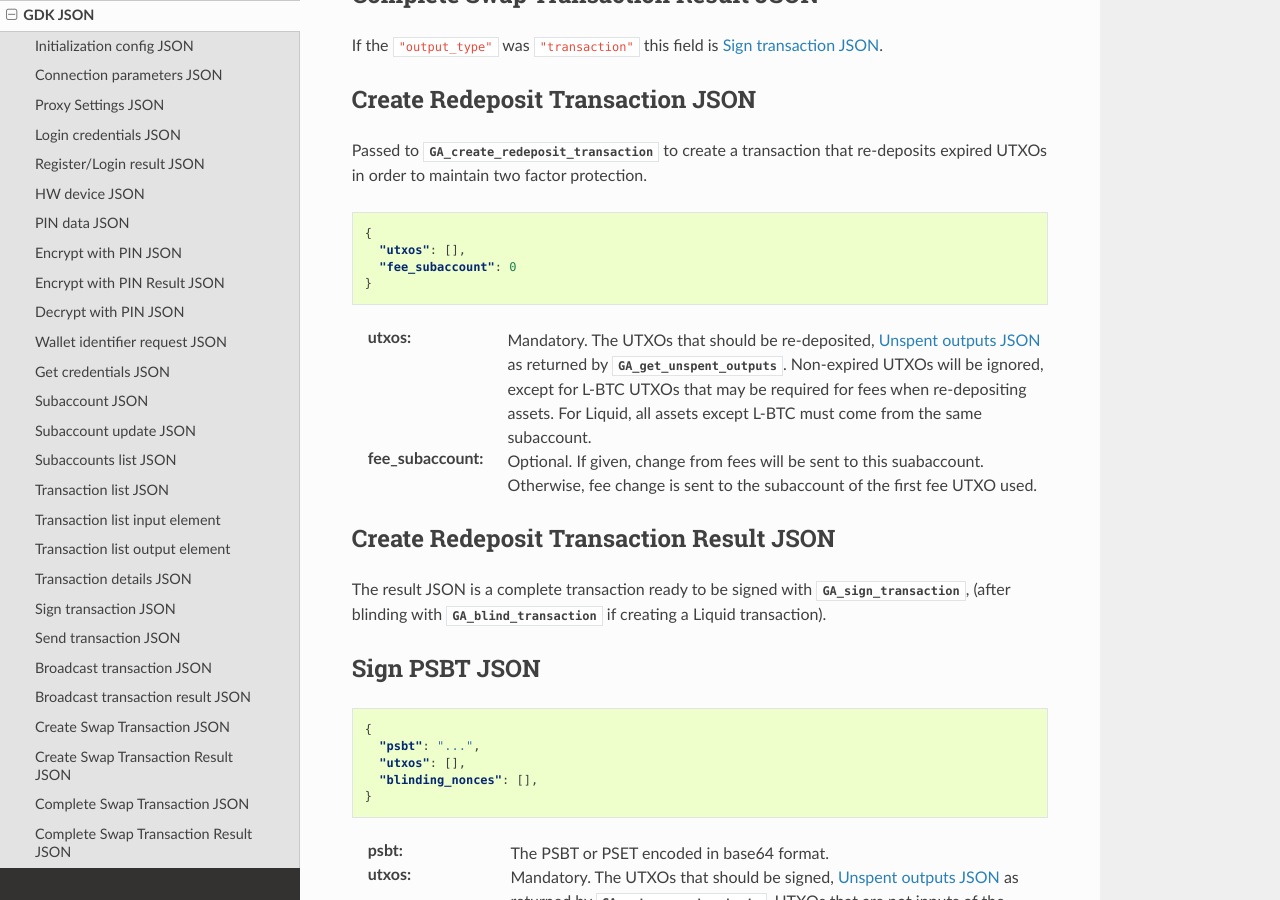
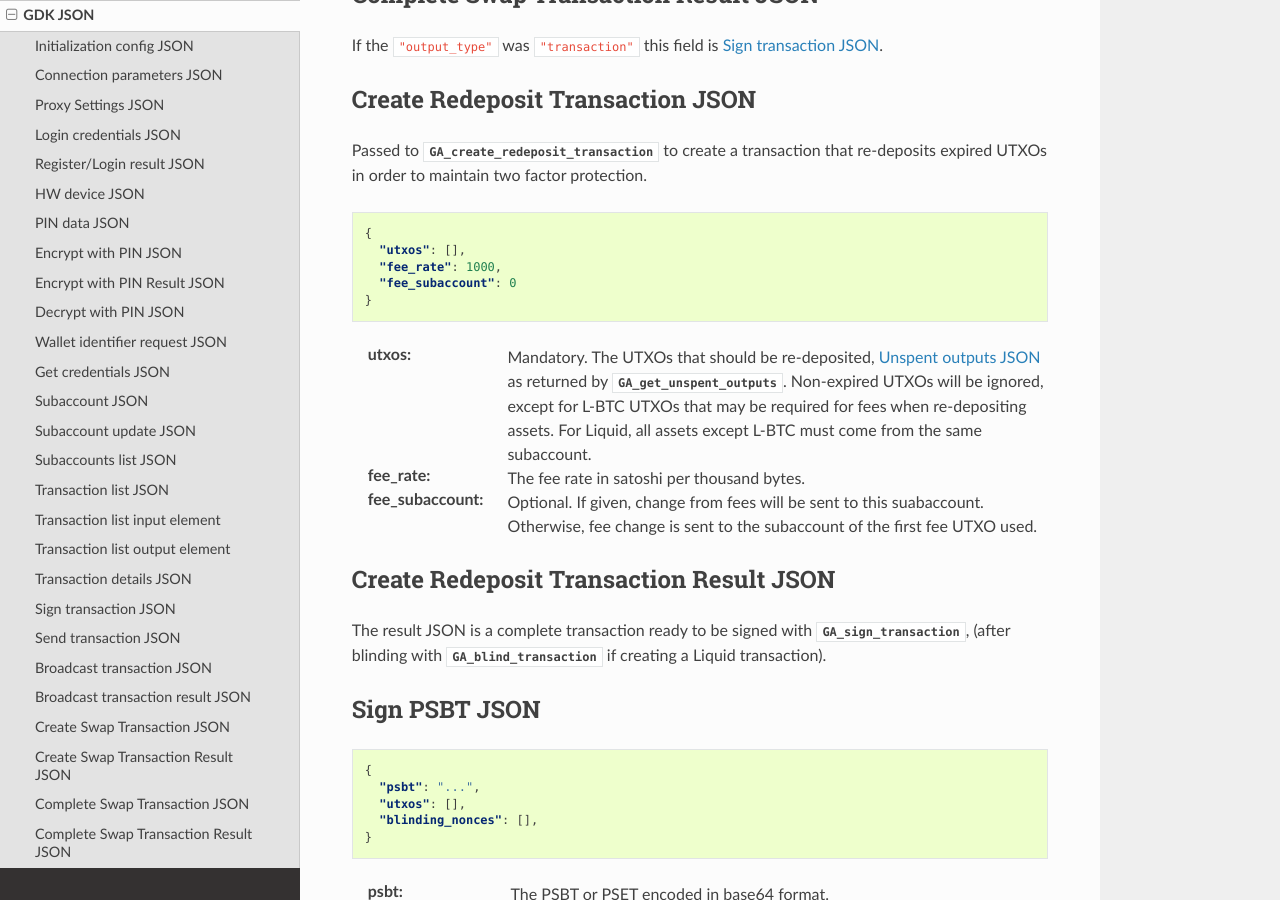
Before and after one commit to Blockstream/gdk, a Sphinx documentation site: the page built from docs/source/gdk-json.rst, in a window 1280 px wide and 900 px high, scrolled down 13142 px. Built offline with Sphinx 7.4.7 and the Read the Docs theme 2.0.0, drawn with Linux system fonts in a browser that asks for light colours; pages that are not in the unit, such as notebooks, are missing from menus.

Commit message:
docs: document fee_rate for redeposits

```diff
--- a/docs/source/gdk-json.rst
+++ b/docs/source/gdk-json.rst
@@ -694,6 +694,7 @@ re-deposits expired UTXOs in order to maintain two factor protection.
 
   {
     "utxos": [],
+    "fee_rate": 1000,
     "fee_subaccount": 0
   }
 
@@ -701,6 +702,7 @@ re-deposits expired UTXOs in order to maintain two factor protection.
         returned by `GA_get_unspent_outputs`. Non-expired UTXOs will be ignored,
         except for L-BTC UTXOs that may be required for fees when re-depositing assets.
         For Liquid, all assets except L-BTC must come from the same subaccount.
+:fee_rate: The fee rate in satoshi per thousand bytes.
 :fee_subaccount: Optional. If given, change from fees will be sent to this
                  suabaccount. Otherwise, fee change is sent to the subaccount of
                  the first fee UTXO used.
```
